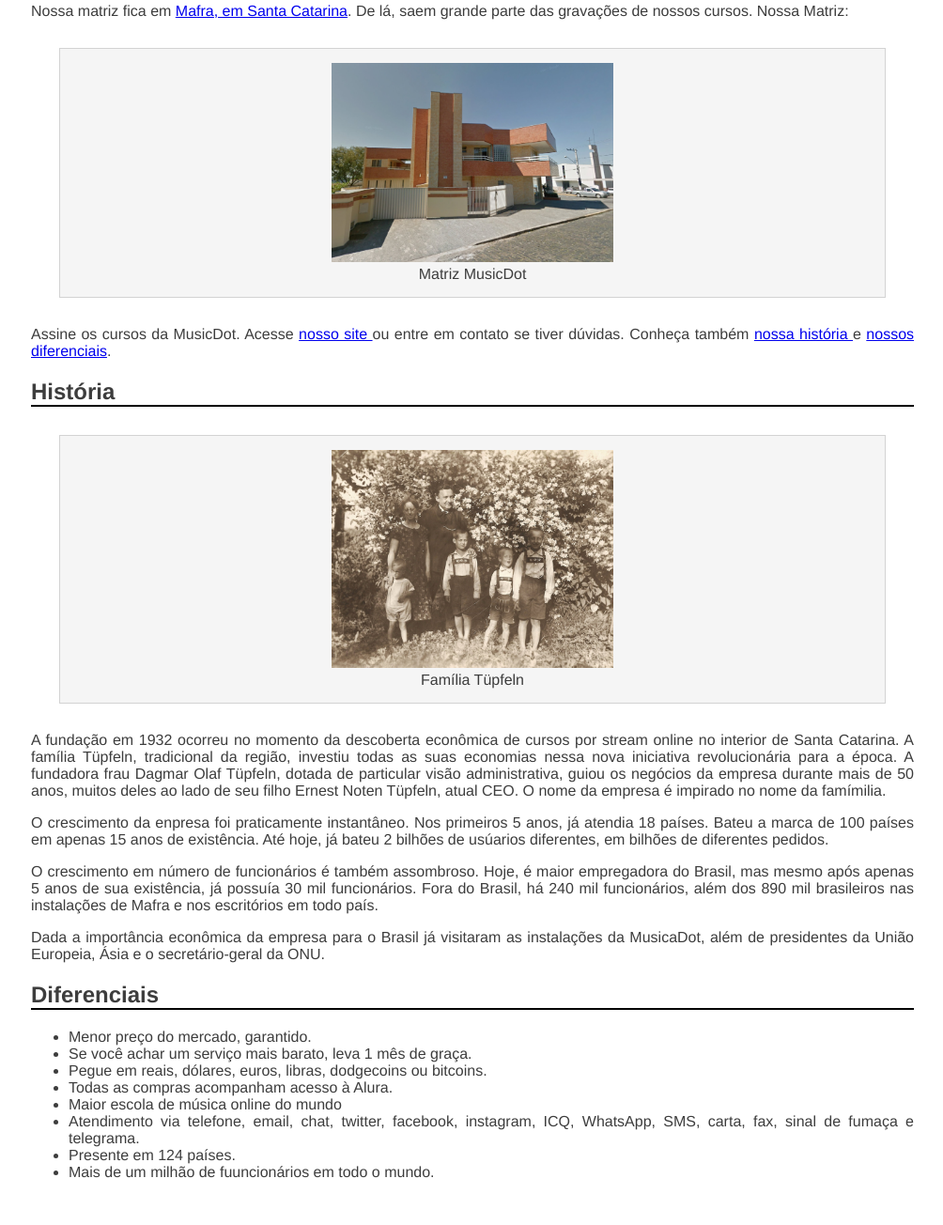
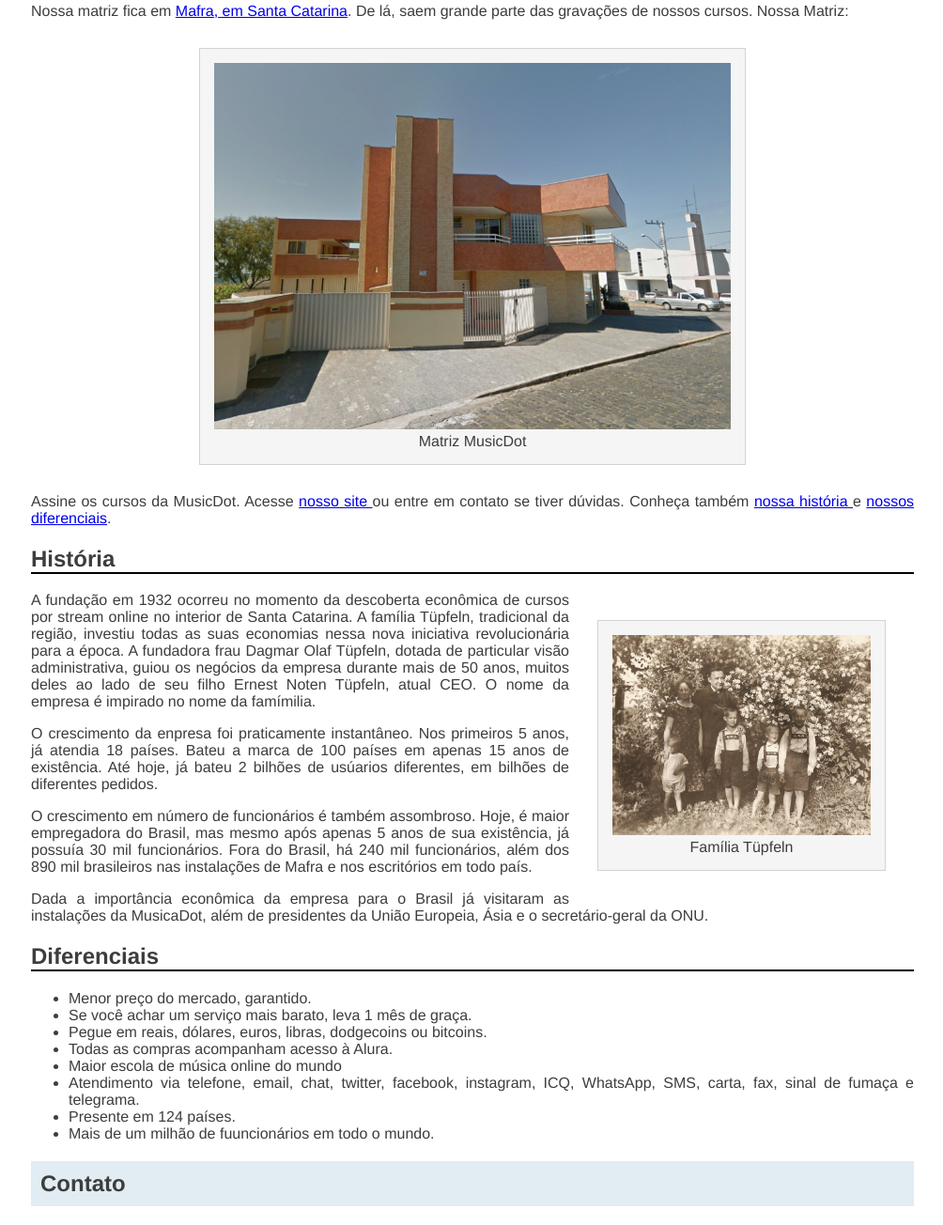
Before and after one commit to Wellyson-Alcantara/projeto-musicdot, a plain HTML site: page sobre.html in a window 1280 px wide. Shown: the part 211-1515 px from the top of the page at 94% size, without its empty margins (137-1141 px from the left). Before the commit the page ends 1484 px from the top, so only its background shows below. Drawn offline with Linux system fonts and the light colour scheme.

Commit message:
corrigi as fotos e criei outro h2

```diff
--- a/css/sobre.css
+++ b/css/sobre.css
@@ -9,12 +9,12 @@ body {
     margin-right: auto;
 }
 
-header > h1 {
+.titulo {
     background-color: #E1EDF2;
     padding: 10px;
 }
 
-main > section > h2 {
+.subtitulo {
     border-bottom: 2px solid black;
 }
 
@@ -26,12 +26,19 @@ main > section > figure {
     border: 1px solid lightgrey;
 }
 
-img.matriz-musicdot {
-    width: 300px;
+figure.matriz-musicdot {
+    width: 550px;
+    margin-left: auto;
+    margin-right: auto;
 }
 
-img.familia-tupfeln {
-    width: 300px;
+figure.familia-tupfeln {
+    width: 275px;
+    float: right;
+}
+
+main > section > figure > img {
+    width: 100%;
 }
 
 main > section > figcaption {
--- a/sobre.html
+++ b/sobre.html
@@ -10,7 +10,7 @@
 <body>
     <header>
         <img src="img/logo.svg" alt="MusicDot">
-        <h1>Sobre a empresa</h1>
+        <h1 class="titulo">Sobre a empresa</h1>
     </header>
     <main>
         <section>
@@ -20,8 +20,8 @@
             <p>
                 Nossa matriz fica em <a href="https://maps.google.com.br/?q=190,GabrielDequech,Mafra,SC" target="_blank" rel="externos">Mafra, em Santa Catarina</a>. De lá, saem grande parte das gravações de nossos cursos. Nossa Matriz:
             </p>
-            <figure>
-                <img class="matriz-musicdot" src="img/matriz-musicdot.png" alt="Foto da matriz da MusicDot">
+            <figure class="matriz-musicdot">
+                <img src="img/matriz-musicdot.png" alt="Foto da matriz da MusicDot">
                 <figcaption>
                     Matriz MusicDot
                 </figcaption>
@@ -29,9 +29,9 @@
             <p>
                 Assine os cursos da MusicDot. Acesse <a href="index.html"> nosso site  </a> ou entre em contato se tiver dúvidas. Conheça também <a href="#historia"> nossa história </a> e <a href="#diferenciais"> nossos diferenciais</a>.
             </p>
-            <h2 id="historia">História</h2>
-            <figure>
-                <img class="familia-tupfeln" src="img/familia-tupfeln.jpg" alt="Foto da família tüpfeln">
+            <h2 id="historia" class="subtitulo">História</h2>
+            <figure class="familia-tupfeln">
+                <img src="img/familia-tupfeln.jpg" alt="Foto da família tüpfeln">
                 <figcaption>
                     Família Tüpfeln
                 </figcaption>
@@ -48,7 +48,7 @@
             <p>
                 Dada a importância econômica da empresa para o Brasil já visitaram as instalações da MusicaDot, além de presidentes da União Europeia, Ásia e o secretário-geral da ONU.
             </p>
-            <h2 id="diferenciais">Diferenciais</h2>
+            <h2 id="diferenciais" class="subtitulo">Diferenciais</h2>
             <ul>
                 <li>Menor preço do mercado, garantido.</li>
                 <li>Se você achar um serviço mais barato, leva 1 mês de graça.</li>
@@ -59,6 +59,7 @@
                 <li>Presente em 124 países.</li>
                 <li>Mais de um milhão de fuuncionários em todo o mundo.</li>
             </ul>
+            <h2 class="titulo">Contato</h2>
         </section>
     </main>
 </body>
```
